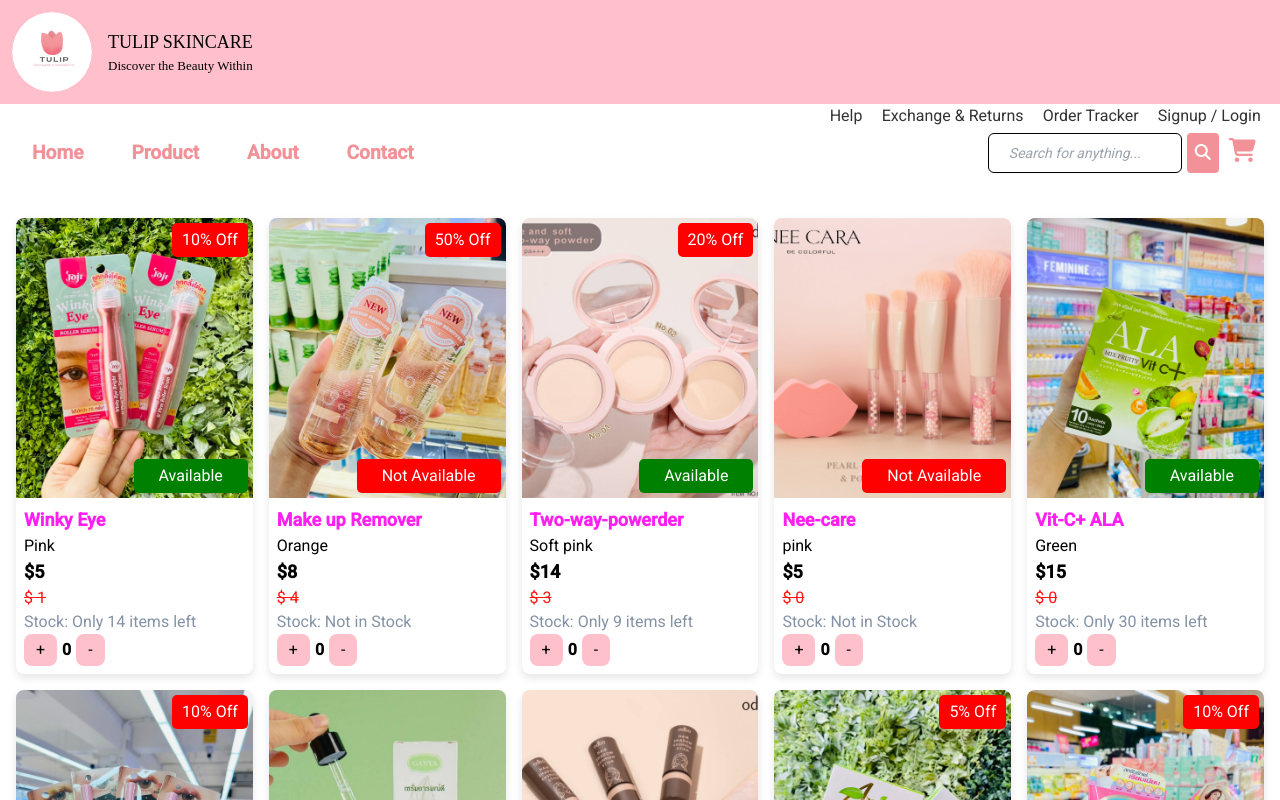
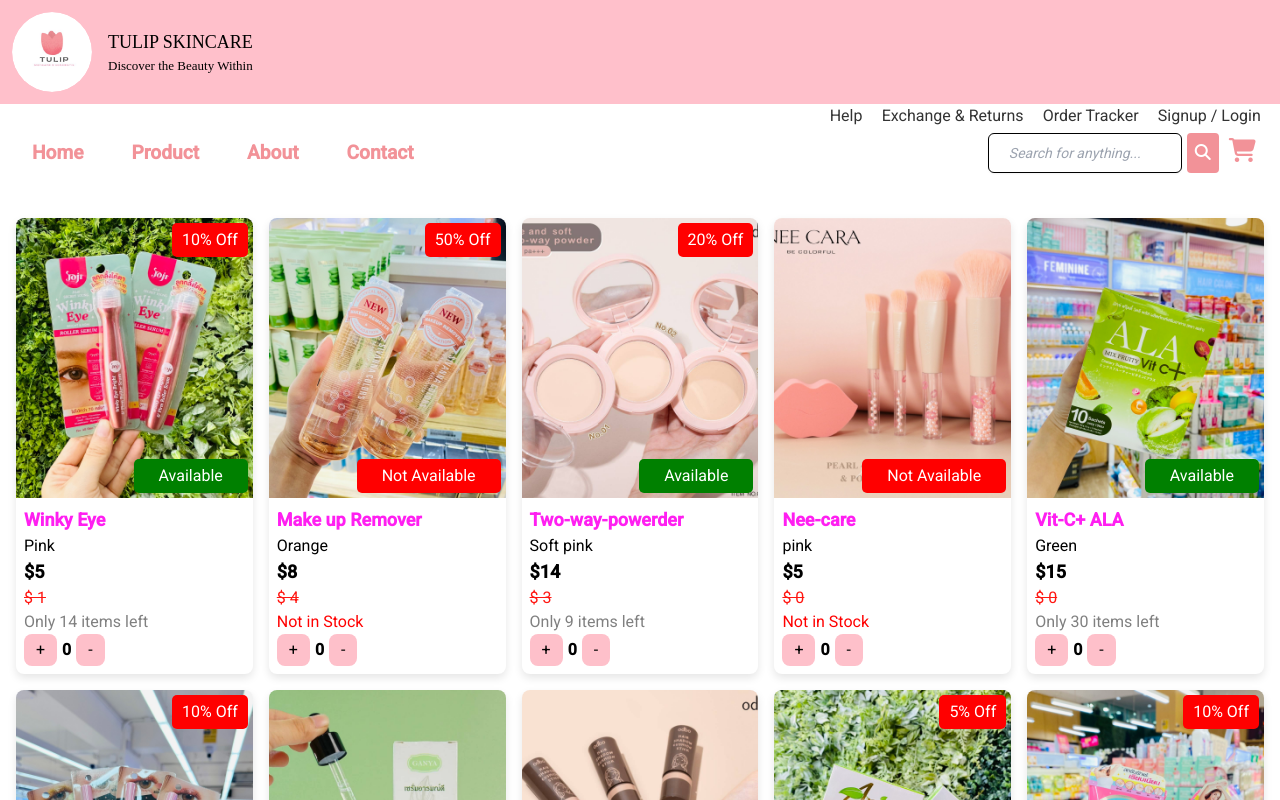
Before and after one commit to WANGZUNN/Tulip-Skincare, an Angular app: page / in a window 1280 px wide. Shown: the top 800 px of the page. Built offline with nearby package versions, Linux system fonts and the light colour scheme.

Commit message:
add color

```diff
--- a/src/app/body/productlist/productlist.component.html
+++ b/src/app/body/productlist/productlist.component.html
@@ -1,18 +1,12 @@
 <div class="product-card product-card-1 relative" *ngFor="let prod of products; let i = index">
   <div class="imgandtag relative">
     <img class="product-image" [src]="prod.Pimg" alt="Product Image">
-
     <p *ngIf="discountpercentage(prod, i) > 0" class="discount-tag absolute top-0 right-0 bg-red-500 text-white px-2 py-1 rounded">
       {{ discountpercentage(prod, i).toFixed() }}% Off
     </p>
-
     <p [ngStyle]="{ 'color': is_in_inventory(prod, i) ? 'white' : 'white', 'background-color': is_in_inventory(prod, i) ? 'green' : 'red' }" class="availability-tag absolute bottom-0 right-0 text-white px-2 py-1 rounded">
       {{ is_in_available(prod, i) }}
     </p>
-
-
-
-
   </div>
 
   <div class="card-content p-4 m-2">
@@ -20,7 +14,7 @@
     <p class="text-gray-600">{{ prod.Color }}</p>
     <p class="text-lg font-bold text-pink-500">${{ prod.Price }}</p>
     <p class="line-through text-discount">$ {{ discountprice( prod, i).toFixed() }} </p>
-    <p class="text-gray">Stock: {{ stockcheck(prod) }}</p>
+    <p [ngStyle]="{'color': is_in_inventory(prod, i) ? 'gray' : 'red'}">{{stockcheck(prod)}}</p>
     <div class="quantity-controls flex items-center">
       <button (click)="incrementQuantity(i)" class="bg-pink-500 text-white px-3 py-1 focus:outline-none hover:bg-pink-600 rounded-lg">
         +
--- a/src/app/body/productlist/productlist.component.ts
+++ b/src/app/body/productlist/productlist.component.ts
@@ -125,8 +125,8 @@
       Name: "Lemon me",
       Price: 3,
       Color: "light-blue",
-      discount: 0,
-      instock: 0,
+      discount: 5,
+      instock: 10,
       Pimg: 'assets/skincare-product/12.jpg',
       is_in_inventory: true,
     }
```
